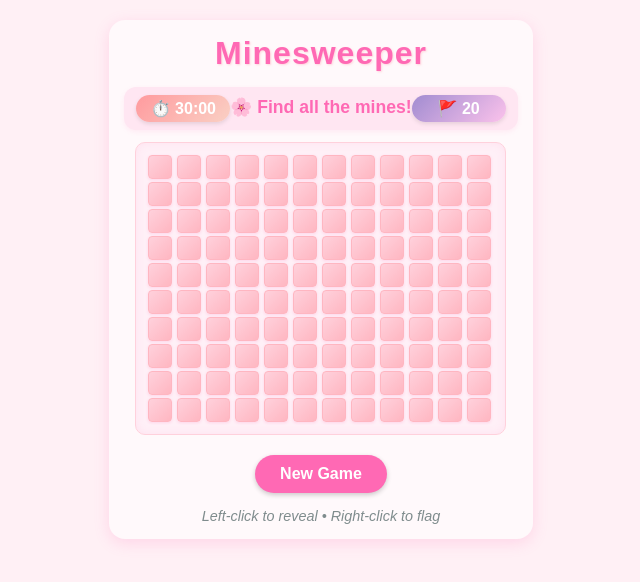
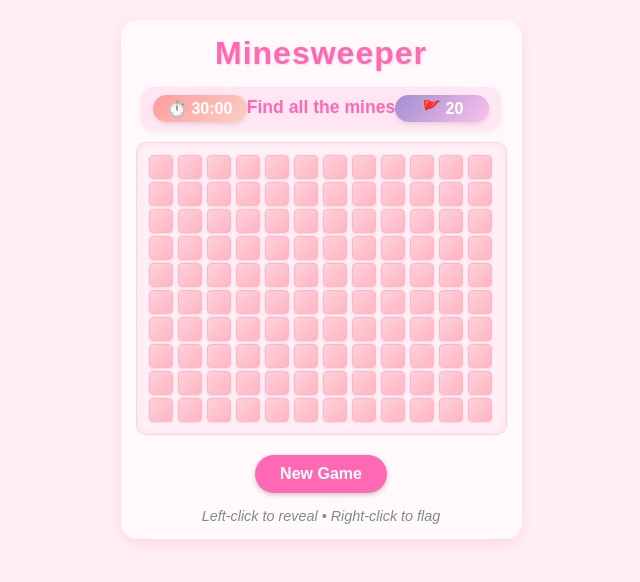
Before and after one commit to CodeWithRonnie/MineSweeper, a React (Create React App) app: page / in a window 1280 px wide. Shown: the top 582 px of the page, without its empty margins (319-959 px from the left). Built offline with nearby package versions, Linux system fonts and the light colour scheme.

Commit message:
Remove heart and flower emojis from game messages

```diff
--- a/src/Minesweeper.js
+++ b/src/Minesweeper.js
@@ -371,7 +371,7 @@ Minesweeper
               padding: '2px 0',
               textShadow: (gameWon || gameOver) ? '0 0 5px rgba(255, 105, 180, 0.3)' : 'none'
             }}>
-              {gameWon ? '🎉 You Win!' : gameOver ? '💔 Game Over' : '🌸 Find all the mines!'}
+              {gameWon ? 'You Win!' : gameOver ? 'Game Over' : 'Find all the mines'}
             </div>
             <div style={{
               background: 'linear-gradient(135deg, #a18cd1 0%, #fbc2eb 100%)',
```
